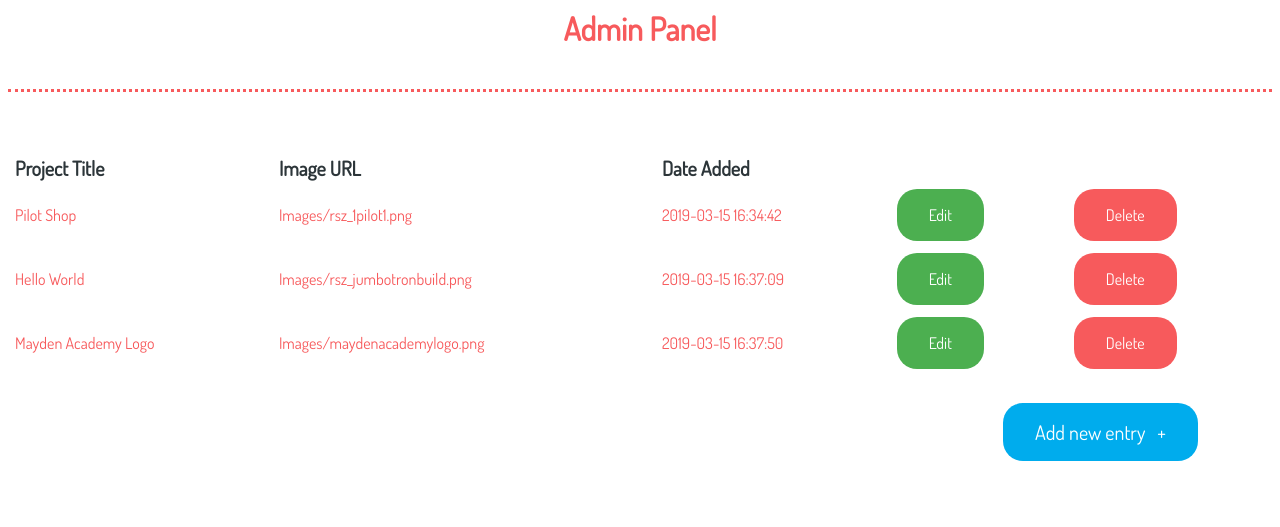
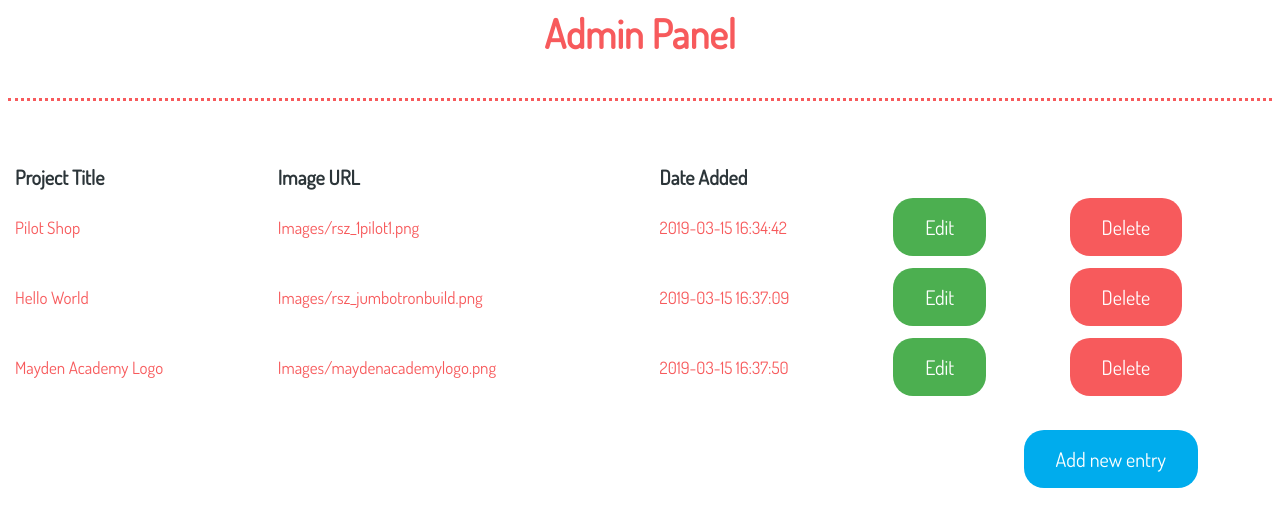
Before and after one commit to mabuge90/Portfolio, a PHP site: page /admin.php in a window 1280 px wide. Shown: the top 527 px of the page. Run offline with PHP 8.4, Linux system fonts and the light colour scheme; data comes from the database, SQL or seed files in the repository; lists and menus that the app fills with data are empty.

Commit message:
fixed spaces and css classes

```diff
--- a/CSS/adminStyle.css
+++ b/CSS/adminStyle.css
@@ -1,6 +1,7 @@
 * {
     box-sizing: border-box;
     font-family: 'Dosis', sans-serif;
+    font-size: 62.5%
 }
 
 h1 {
@@ -9,6 +10,7 @@ h1 {
     margin: 0 auto;
     text-align: center;
     padding-bottom: 40px;
+    font-size: 4rem;
 }
 
 .section_break{
@@ -26,7 +28,7 @@ thead tr th {
 
 .newProject{
     width: 100%;
-    text-align:end;
+    text-align: end;
     margin-top: 20px;
 }
 
@@ -43,7 +45,7 @@ thead tr th {
     text-decoration: none;
     margin: 4px 2px;
     cursor: pointer;
-    font-size: 1.25rem;
+    font-size: 2rem;
     border-radius: 20px;
     text-align: right;
 }
@@ -56,6 +58,7 @@ thead tr th {
 
 .projectsContainer tbody td {
     padding-left: 5px;
+    font-size: 1.7rem;
 }
 
 th {
@@ -63,31 +66,26 @@ th {
     padding-left: 5px;
 }
 
-input.edit {
-    background-color: #4CAF50;
+input.adminButton {
     border: none;
     color: white;
     padding: 16px 32px;
     text-decoration: none;
     margin: 4px 2px;
     cursor: pointer;
-    font-size: 1rem;
+    font-size: 2rem;
     border-radius: 20px;
+}
+
+input.edit {
+    background-color: #4CAF50;
 }
 
 input.delete {
     background-color: #F75A5C;
-    border: none;
-    color: white;
-    padding: 16px 32px;
-    text-decoration: none;
-    margin: 4px 2px;
-    cursor: pointer;
-    font-size: 1rem;
-    border-radius: 20px;
 }
 
 thead th {
     font-size: 20px;
-    color:  #F75A5C;
+    color: #F75A5C;
 }
--- a/admin.php
+++ b/admin.php
@@ -7,7 +7,6 @@ $sql = 'SELECT `title`, `img_url`, `date_added` FROM `projects`;';
 $query = $db->prepare($sql);;
 $query->execute();
 $result = $query->fetchAll();
-
 ?>
 
 <!DOCTYPE html>
@@ -37,15 +36,15 @@ $result = $query->fetchAll();
         echo '<tr><td>' . $project['title'] . '</td>';
         echo '<td>' . $project['img_url'] . '</td>';
         echo '<td>' . $project['date_added'] . '</td>';
-        echo '<td><input class = "edit" type="submit" value = "Edit"></td>';
-        echo '<td><input class = "delete" type="submit" value = "Delete"</td></tr>';
+        echo '<td><input class="adminButton edit" type="submit" value="Edit"></td>';
+        echo '<td><input class="adminButton delete" type="submit" value= "Delete"</td></tr>';
     }
 ?>
 </tbody>
 </table>
 <table class="newProject">
     <tr>
-        <th><input class="createNew" type = "submit" value="Add new entry   +"</th>
+        <th><input class="createNew" type="submit" value="Add new entry"</th>
     </tr>
 </table>
 
```
